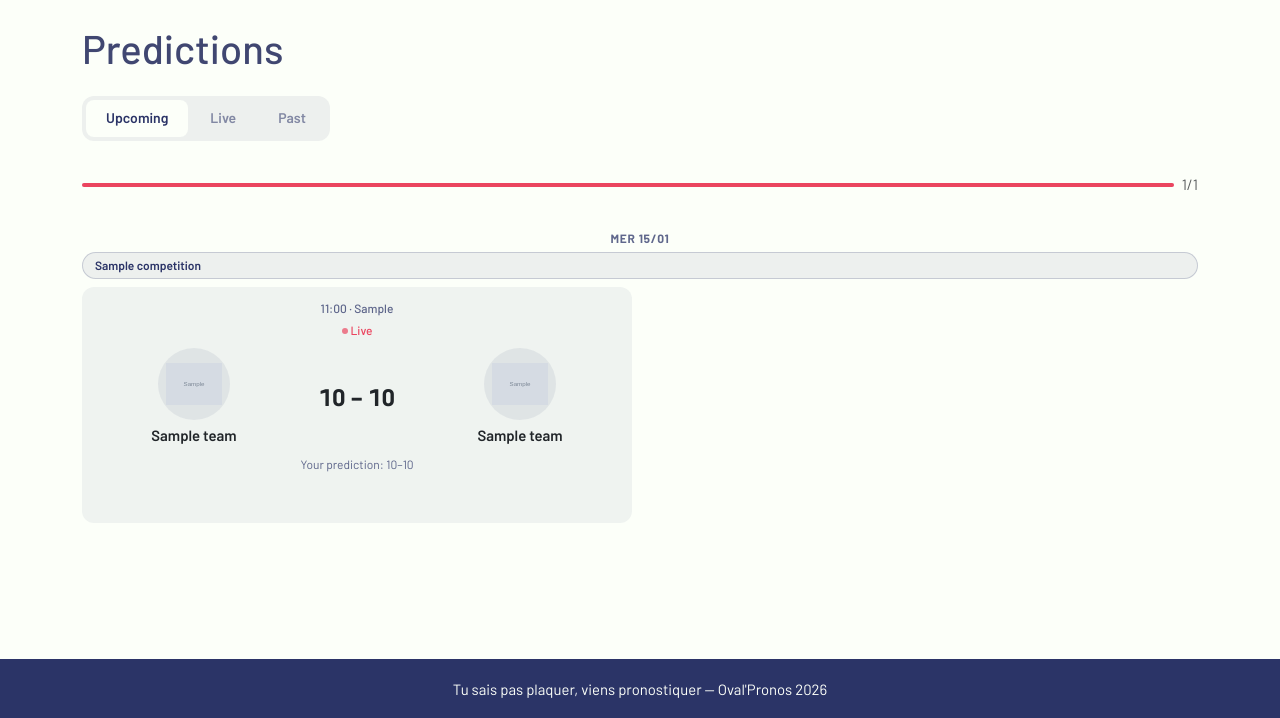
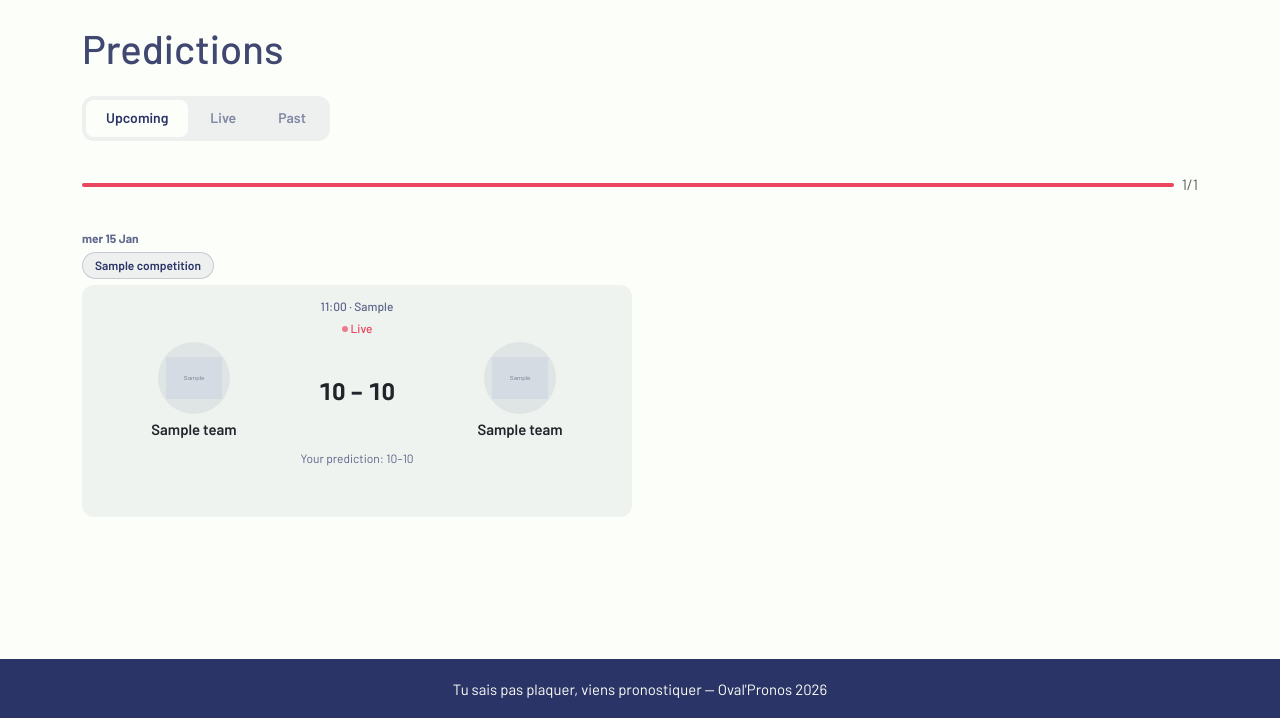
Before and after one commit to AmauryArmengaud/Ovalpronos, a Django app: page /predictions/ in a window 1280 px wide. Shown: the part 82-800 px from the top of the page. Run offline with Django 5.2, Linux system fonts and the light colour scheme; a user stored in the database is signed in; tables that the repository leaves empty hold one stand-in row (values such as "Sample post"); grey boxes marked "Sample" are stand-in pictures.

Commit message:
style(step2): 2-col grid polish — max-width, chip shape, day divider, zone-a gap
- Add .predictions-page-wrap (max-width: 1140px, auto-centred) so title,
  tabs and grid are all constrained on wide screens (replaces row/col)
- Comp-divider-chip: grid-column 1/-1 forces row break; width: fit-content
  keeps the pill at its natural width
- Day divider: remove uppercase + letter-spacing, left-align, format changed
  to date:"D j M" (locale-aware, e.g. "dim. 6 sept." / "Sun 6 Sep")
- Zone A margin-bottom: 0.5rem → 0.25rem (status line height reserved,
  but space between Zone A and logos tightened)
- Comp-divider-chip margin-bottom: 0.5rem → 0.375rem (same tightening pass)

Co-Authored-By: Claude Sonnet 4.6 <noreply@anthropic.com>

```diff
--- a/static/css/main.css
+++ b/static/css/main.css
@@ -451,7 +451,7 @@ main {
   gap: 2px;
   text-align: center;
   font-size: var(--text-xs);
-  margin-bottom: 0.5rem;
+  margin-bottom: 0.25rem;
 }
 
 .match-zone-a-time {
@@ -743,10 +743,7 @@ main {
   font-size: var(--text-xs);
   font-weight: 700;
   color: var(--color-text-secondary);
-  text-transform: uppercase;
-  letter-spacing: 0.06em;
   padding: 0.5rem 0 0.25rem;
-  text-align: center;
 }
 
 /* ─── Predictions: competition divider chip (filter style) ────────────── */
@@ -760,7 +757,7 @@ main {
   color: var(--color-primary);
   font-size: var(--text-xs);
   font-weight: 600;
-  margin-bottom: 0.5rem;
+  margin-bottom: 0.375rem;
 }
 
 /* ─── Predictions: no-odds collapse toggle ─────────────────────────────── */
@@ -867,6 +864,13 @@ main {
   }
 }
 
+/* ─── Predictions page — centred wrapper, caps at 1140px on wide screens ── */
+.predictions-page-wrap {
+  max-width: 1140px;
+  margin-left: auto;
+  margin-right: auto;
+}
+
 /* ─── Predictions: 2-column grid at lg ──────────────────────────────────── */
 @media (min-width: 992px) {
   .predictions-grid {
@@ -876,9 +880,14 @@ main {
     align-items: start;
   }
 
-  /* Separators and collapse span both columns */
+  /* Full-width span forces a row break so the next card starts in col 1 */
   .predictions-grid > .day-divider,
   .predictions-grid > .comp-divider-chip {
     grid-column: 1 / -1;
   }
+
+  /* Chip keeps its natural pill shape — only the invisible row span is full-width */
+  .predictions-grid > .comp-divider-chip {
+    width: fit-content;
+  }
 }
--- a/templates/predictions/index.html
+++ b/templates/predictions/index.html
@@ -4,8 +4,7 @@
 {% block title %}{% trans "Predictions" %} — Oval'Pronos{% endblock %}
 
 {% block content %}
-<div class="row justify-content-center">
-<div class="col-12">
+<div class="predictions-page-wrap">
 
 <h1 class="mb-4">{% trans "Predictions" %}</h1>
 
@@ -61,7 +60,7 @@
   <div class="predictions-grid">
   {% for item in items %}
     {% ifchanged item.match.datetime|date:"Y-m-d" %}
-    <div class="day-divider{% if not forloop.first %} mt-4{% endif %}">{{ item.match.datetime|date:"D d/m" }}</div>
+    <div class="day-divider{% if not forloop.first %} mt-4{% endif %}">{{ item.match.datetime|date:"D j M" }}</div>
     {% endifchanged %}
     {% ifchanged item.match.competition_id item.match.datetime|date:"Y-m-d" %}
     <div class="comp-divider-chip">{{ item.match.competition.name }}</div>
@@ -86,7 +85,7 @@
     <div class="predictions-grid">
     {% for item in items_without_odds %}
       {% ifchanged item.match.datetime|date:"Y-m-d" %}
-      <div class="day-divider{% if not forloop.first %} mt-4{% endif %}">{{ item.match.datetime|date:"D d/m" }}</div>
+      <div class="day-divider{% if not forloop.first %} mt-4{% endif %}">{{ item.match.datetime|date:"D j M" }}</div>
       {% endifchanged %}
       {% ifchanged item.match.competition_id item.match.datetime|date:"Y-m-d" %}
       <div class="comp-divider-chip">{{ item.match.competition.name }}</div>
@@ -99,8 +98,7 @@
 
 {% endif %}
 
-</div>{# /col #}
-</div>{# /row #}
+</div>{# /predictions-page-wrap #}
 {% endblock %}
 
 {% block extra_js %}
```
Also changed, not shown: docs/REDESIGN.md (+8 -3 lines).
